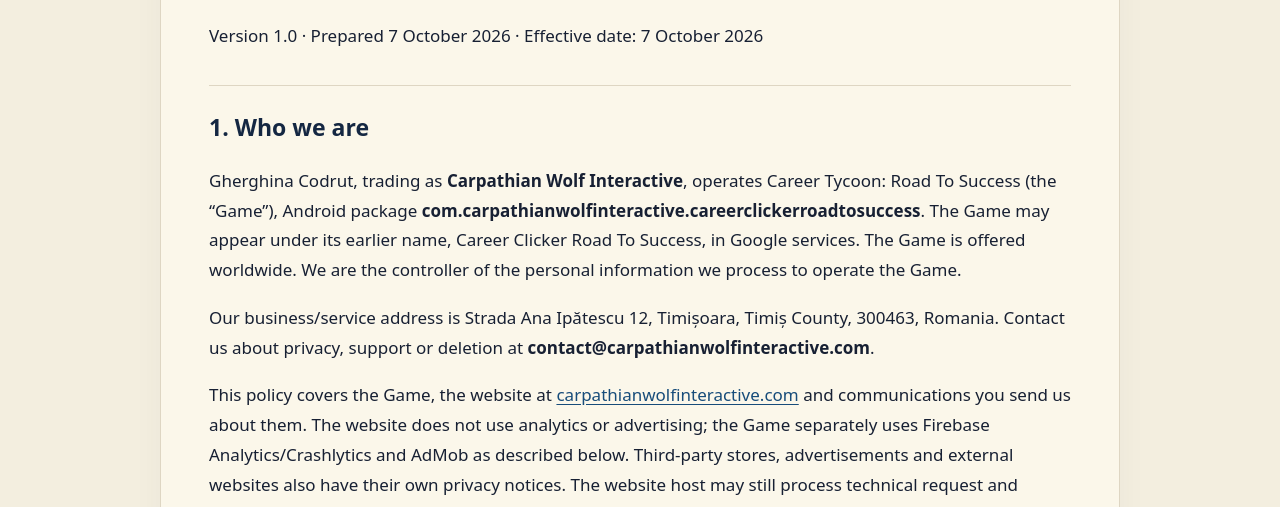
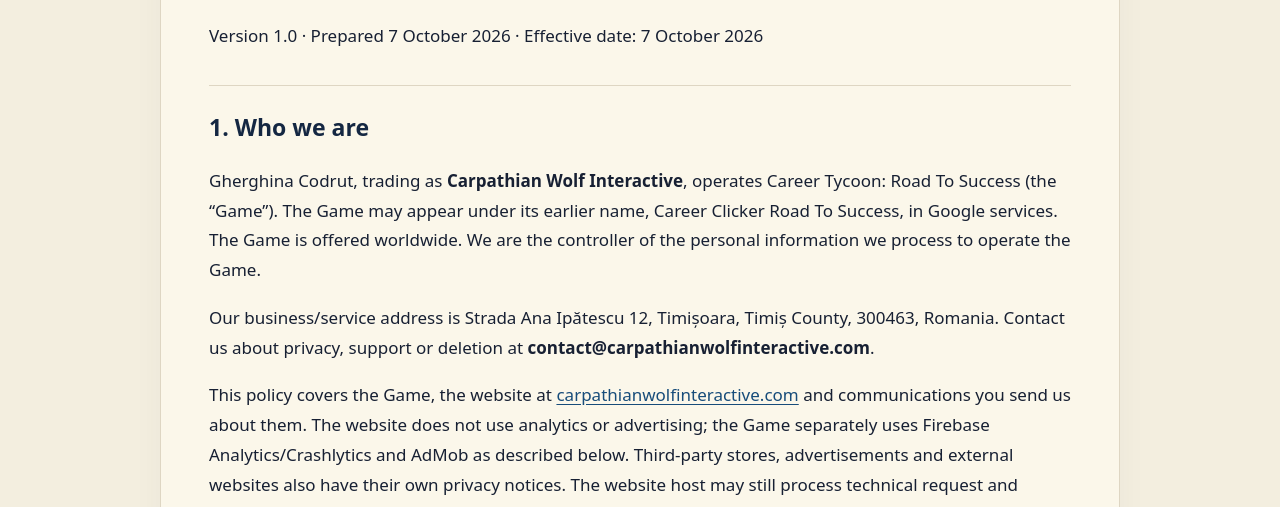
Before and after one commit to codrutgherghina97/carpathianwolfinteractive, a plain HTML site: page privacy-policy.html in a window 1280 px wide. Shown: the part 293-800 px from the top of the page. Drawn offline with Linux system fonts and the light colour scheme.

Commit message:
Revise privacy policy for Career Tycoon
Updated the privacy policy document to reflect the latest information and compliance requirements.

```diff
--- a/privacy-policy.html
+++ b/privacy-policy.html
@@ -7,7 +7,7 @@
 <p>Version 1.0 · Prepared 7 October 2026 · Effective date: 7 October 2026</p>
 
 <h3>1. Who we are</h3>
-<p>Gherghina Codrut, trading as <strong>Carpathian Wolf Interactive</strong>, operates Career Tycoon: Road To Success (the “Game”), Android package <strong>com.carpathianwolfinteractive.careerclickerroadtosuccess</strong>. The Game may appear under its earlier name, Career Clicker Road To Success, in Google services. The Game is offered worldwide. We are the controller of the personal information we process to operate the Game.</p>
+<p>Gherghina Codrut, trading as <strong>Carpathian Wolf Interactive</strong>, operates Career Tycoon: Road To Success (the “Game”). The Game may appear under its earlier name, Career Clicker Road To Success, in Google services. The Game is offered worldwide. We are the controller of the personal information we process to operate the Game.</p>
 <p>Our business/service address is Strada Ana Ipătescu 12, Timișoara, Timiș County, 300463, Romania. Contact us about privacy, support or deletion at <strong>contact@carpathianwolfinteractive.com</strong>.</p>
 <p>This policy covers the Game, the website at <a href="https://carpathianwolfinteractive.com/">carpathianwolfinteractive.com</a> and communications you send us about them. The website does not use analytics or advertising; the Game separately uses Firebase Analytics/Crashlytics and AdMob as described below. Third-party stores, advertisements and external websites also have their own privacy notices. The website host may still process technical request and security logs under its own terms; its log-retention period has not been confirmed.</p>
 <h3>2. Information used by the Game</h3>
```
